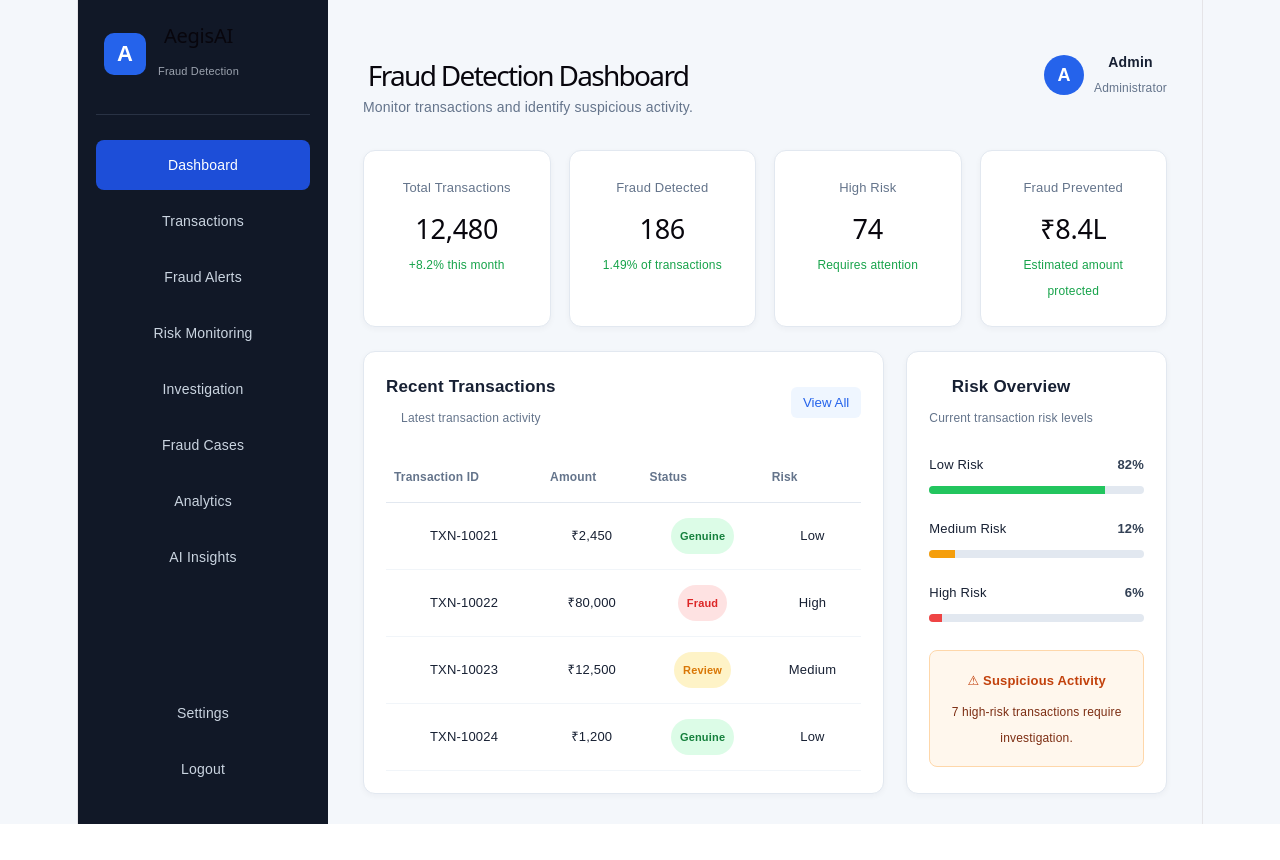
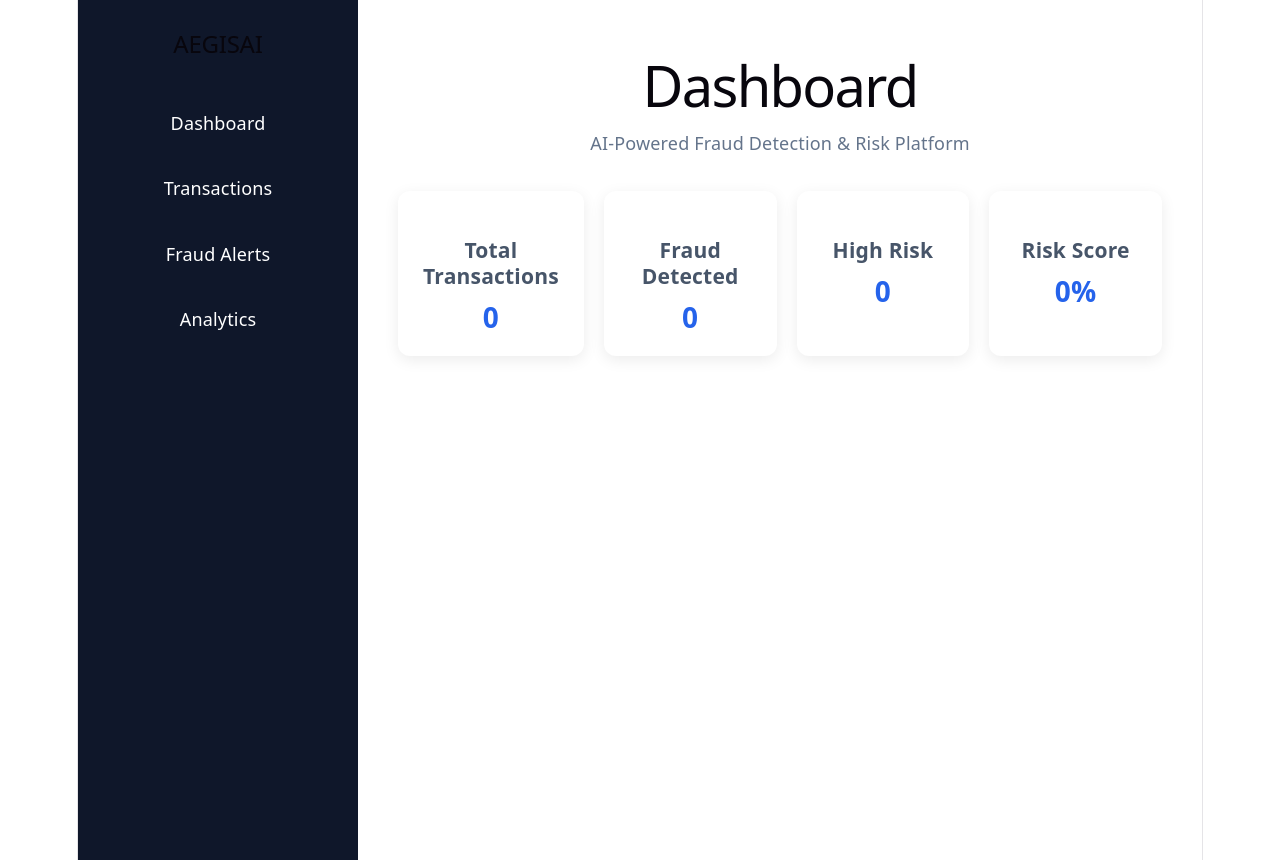
Before and after one commit to YaparlaTejitha/Foundational-Project, a React app in the folder frontend/: page / in a window 1280 px wide. Before the commit the page ends 824 px from the top, so only its background shows below. Built offline with nearby package versions, Linux system fonts and the light colour scheme; the HTML template or start-up script is replaced by a standard one.

Commit message:
Added AegisAI dashboard sidebar

```diff
--- a/frontend/src/App.css
+++ b/frontend/src/App.css
@@ -1,358 +1,68 @@
-* {
-  box-sizing: border-box;
-  margin: 0;
-  padding: 0;
+.app-layout {
+  min-height: 100vh;
+  display: flex;
 }
 
-body {
-  font-family: Arial, Helvetica, sans-serif;
-  background: #f4f7fb;
-  color: #172033;
-}
-
-.app {
-  display: flex;
+.sidebar {
+  width: 240px;
   min-height: 100vh;
-}
-
-/* Sidebar */
-
-.sidebar {
-  width: 250px;
-  min-height: 100vh;
-  background: #111827;
-  color: white;
-  padding: 24px 18px;
-  display: flex;
-  flex-direction: column;
-}
-
-.logo {
-  display: flex;
-  align-items: center;
-  gap: 12px;
-  padding: 0 8px 30px;
-  border-bottom: 1px solid #293244;
-}
-
-.logo-icon {
-  width: 42px;
-  height: 42px;
-  border-radius: 10px;
-  background: #2563eb;
-  display: flex;
-  align-items: center;
-  justify-content: center;
-  font-size: 22px;
-  font-weight: bold;
-}
-
-.logo h2 {
-  font-size: 20px;
-}
-
-.logo span {
-  color: #9ca3af;
-  font-size: 11px;
-}
-
-nav {
-  margin-top: 25px;
-}
-
-nav a,
-.sidebar-bottom a {
-  display: block;
-  padding: 12px 14px;
-  margin-bottom: 6px;
-  border-radius: 8px;
-  color: #cbd5e1;
-  text-decoration: none;
-  font-size: 14px;
-  cursor: pointer;
-}
-
-nav a:hover,
-.sidebar-bottom a:hover,
-nav a.active {
-  background: #1d4ed8;
+  padding: 30px 20px;
+  background: #0f172a;
   color: white;
 }
 
-.sidebar-bottom {
-  margin-top: auto;
+.sidebar h2 {
+  margin-bottom: 40px;
 }
 
-/* Main content */
+.sidebar nav {
+  display: flex;
+  flex-direction: column;
+  gap: 15px;
+}
+
+.sidebar a {
+  color: white;
+  text-decoration: none;
+  padding: 12px;
+  border-radius: 8px;
+}
+
+.sidebar a:hover {
+  background: #2563eb;
+}
 
 .main-content {
   flex: 1;
-  padding: 30px 35px;
-  overflow-x: auto;
+  padding: 40px;
 }
 
-/* Top bar */
-
-.topbar {
-  display: flex;
-  justify-content: space-between;
-  align-items: center;
-  margin-bottom: 30px;
-}
-
-.topbar h1 {
-  font-size: 28px;
-  margin-bottom: 6px;
-}
-
-.topbar p {
-  color: #64748b;
-  font-size: 14px;
-}
-
-.user-profile {
-  display: flex;
-  align-items: center;
-  gap: 10px;
-}
-
-.avatar {
-  width: 40px;
-  height: 40px;
-  border-radius: 50%;
-  background: #2563eb;
-  color: white;
-  display: flex;
-  align-items: center;
-  justify-content: center;
-  font-weight: bold;
-}
-
-.user-profile strong,
-.user-profile span {
-  display: block;
-}
-
-.user-profile strong {
-  font-size: 14px;
-}
-
-.user-profile span {
-  font-size: 12px;
+.subtitle {
+  margin-top: 10px;
   color: #64748b;
 }
 
-/* Statistics */
-
-.stats-grid {
+.dashboard-cards {
   display: grid;
   grid-template-columns: repeat(4, 1fr);
-  gap: 18px;
-  margin-bottom: 24px;
+  gap: 20px;
+  margin-top: 35px;
 }
 
-.stat-card {
+.card {
   background: white;
-  border: 1px solid #e2e8f0;
+  padding: 25px;
   border-radius: 12px;
-  padding: 22px;
-  box-shadow: 0 2px 6px rgba(15, 23, 42, 0.04);
+  box-shadow: 0 4px 15px rgba(0, 0, 0, 0.08);
 }
 
-.stat-card span {
-  color: #64748b;
-  font-size: 13px;
+.card h3 {
+  color: #475569;
+  margin-bottom: 15px;
 }
 
-.stat-card h2 {
-  font-size: 27px;
-  margin: 12px 0 7px;
+.card p {
+  font-size: 28px;
+  font-weight: bold;
+  color: #2563eb;
 }
-
-.stat-card p {
-  color: #16a34a;
-  font-size: 12px;
-}
-
-/* Dashboard panels */
-
-.dashboard-grid {
-  display: grid;
-  grid-template-columns: 2fr 1fr;
-  gap: 22px;
-}
-
-.panel {
-  background: white;
-  border: 1px solid #e2e8f0;
-  border-radius: 12px;
-  padding: 22px;
-  box-shadow: 0 2px 6px rgba(15, 23, 42, 0.04);
-}
-
-.panel-header {
-  display: flex;
-  justify-content: space-between;
-  align-items: center;
-  margin-bottom: 20px;
-}
-
-.panel-header h3 {
-  font-size: 17px;
-  margin-bottom: 5px;
-}
-
-.panel-header p {
-  color: #64748b;
-  font-size: 12px;
-}
-
-.panel-header button {
-  border: none;
-  background: #eff6ff;
-  color: #2563eb;
-  padding: 8px 12px;
-  border-radius: 6px;
-  cursor: pointer;
-}
-
-/* Table */
-
-.table-container {
-  overflow-x: auto;
-}
-
-table {
-  width: 100%;
-  border-collapse: collapse;
-}
-
-th {
-  text-align: left;
-  font-size: 12px;
-  color: #64748b;
-  padding: 12px 8px;
-  border-bottom: 1px solid #e2e8f0;
-}
-
-td {
-  padding: 15px 8px;
-  font-size: 13px;
-  border-bottom: 1px solid #f1f5f9;
-}
-
-.badge {
-  display: inline-block;
-  padding: 5px 9px;
-  border-radius: 20px;
-  font-size: 11px;
-  font-weight: bold;
-}
-
-.genuine {
-  background: #dcfce7;
-  color: #15803d;
-}
-
-.fraud {
-  background: #fee2e2;
-  color: #dc2626;
-}
-
-.review {
-  background: #fef3c7;
-  color: #d97706;
-}
-
-/* Risk */
-
-.risk-item {
-  margin-bottom: 22px;
-}
-
-.risk-item > div:first-child {
-  display: flex;
-  justify-content: space-between;
-  margin-bottom: 8px;
-  font-size: 13px;
-}
-
-.risk-item strong {
-  color: #334155;
-}
-
-.progress {
-  height: 8px;
-  background: #e2e8f0;
-  border-radius: 10px;
-  overflow: hidden;
-}
-
-.progress-low {
-  width: 82%;
-  height: 100%;
-  background: #22c55e;
-}
-
-.progress-medium {
-  width: 12%;
-  height: 100%;
-  background: #f59e0b;
-}
-
-.progress-high {
-  width: 6%;
-  height: 100%;
-  background: #ef4444;
-}
-
-.alert-box {
-  margin-top: 28px;
-  padding: 15px;
-  background: #fff7ed;
-  border: 1px solid #fed7aa;
-  border-radius: 8px;
-}
-
-.alert-box strong {
-  color: #c2410c;
-  font-size: 13px;
-}
-
-.alert-box p {
-  color: #7c2d12;
-  font-size: 12px;
-  margin-top: 5px;
-}
-
-/* Responsive */
-
-@media (max-width: 1000px) {
-  .stats-grid {
-    grid-template-columns: repeat(2, 1fr);
-  }
-
-  .dashboard-grid {
-    grid-template-columns: 1fr;
-  }
-}
-
-@media (max-width: 700px) {
-  .sidebar {
-    width: 200px;
-  }
-
-  .main-content {
-    padding: 20px;
-  }
-
-  .stats-grid {
-    grid-template-columns: 1fr;
-  }
-
-  .topbar {
-    align-items: flex-start;
-    gap: 20px;
-    flex-direction: column;
-  }
-}
--- a/frontend/src/App.jsx
+++ b/frontend/src/App.jsx
@@ -4,193 +4,53 @@ import Transactions from "./pages/Transactions";
 
 function Dashboard() {
   return (
-    <div className="app">
+    <div className="app-layout">
+
       {/* Sidebar */}
       <aside className="sidebar">
-        <div className="logo">
-          <div className="logo-icon">A</div>
-          <div>
-            <h2>AegisAI</h2>
-            <span>Fraud Detection</span>
-          </div>
-        </div>
+        <h2>AEGISAI</h2>
 
         <nav>
-          <Link className="active" to="/">
-            Dashboard
-          </Link>
-          <Link to="/transactions">
-            Transactions
-          </Link>
-          <a>Fraud Alerts</a>
-          <a>Risk Monitoring</a>
-          <a>Investigation</a>
-          <a>Fraud Cases</a>
-          <a>Analytics</a>
-          <a>AI Insights</a>
+          <Link to="/">Dashboard</Link>
+          <Link to="/transactions">Transactions</Link>
+          <Link to="/alerts">Fraud Alerts</Link>
+          <Link to="/analytics">Analytics</Link>
         </nav>
-
-        <div className="sidebar-bottom">
-          <a>Settings</a>
-          <a>Logout</a>
-        </div>
       </aside>
 
       {/* Main Content */}
       <main className="main-content">
-        <header className="topbar">
-          <div>
-            <h1>Fraud Detection Dashboard</h1>
-            <p>Monitor transactions and identify suspicious activity.</p>
+        <h1>Dashboard</h1>
+
+        <p className="subtitle">
+          AI-Powered Fraud Detection & Risk Platform
+        </p>
+
+        <div className="dashboard-cards">
+
+          <div className="card">
+            <h3>Total Transactions</h3>
+            <p>0</p>
           </div>
 
-          <div className="user-profile">
-            <div className="avatar">A</div>
-            <div>
-              <strong>Admin</strong>
-              <span>Administrator</span>
-            </div>
-          </div>
-        </header>
-
-        {/* Statistics */}
-        <section className="stats-grid">
-          <div className="stat-card">
-            <span>Total Transactions</span>
-            <h2>12,480</h2>
-            <p>+8.2% this month</p>
+          <div className="card">
+            <h3>Fraud Detected</h3>
+            <p>0</p>
           </div>
 
-          <div className="stat-card">
-            <span>Fraud Detected</span>
-            <h2>186</h2>
-            <p>1.49% of transactions</p>
+          <div className="card">
+            <h3>High Risk</h3>
+            <p>0</p>
           </div>
 
-          <div className="stat-card">
-            <span>High Risk</span>
-            <h2>74</h2>
-            <p>Requires attention</p>
+          <div className="card">
+            <h3>Risk Score</h3>
+            <p>0%</p>
           </div>
 
-          <div className="stat-card">
-            <span>Fraud Prevented</span>
-            <h2>₹8.4L</h2>
-            <p>Estimated amount protected</p>
-          </div>
-        </section>
+        </div>
+      </main>
 
-        {/* Dashboard Sections */}
-        <section className="dashboard-grid">
-          <div className="panel">
-            <div className="panel-header">
-              <div>
-                <h3>Recent Transactions</h3>
-                <p>Latest transaction activity</p>
-              </div>
-
-              <Link to="/transactions">
-                <button>View All</button>
-              </Link>
-            </div>
-
-            <div className="table-container">
-              <table>
-                <thead>
-                  <tr>
-                    <th>Transaction ID</th>
-                    <th>Amount</th>
-                    <th>Status</th>
-                    <th>Risk</th>
-                  </tr>
-                </thead>
-
-                <tbody>
-                  <tr>
-                    <td>TXN-10021</td>
-                    <td>₹2,450</td>
-                    <td>
-                      <span className="badge genuine">Genuine</span>
-                    </td>
-                    <td>Low</td>
-                  </tr>
-
-                  <tr>
-                    <td>TXN-10022</td>
-                    <td>₹80,000</td>
-                    <td>
-                      <span className="badge fraud">Fraud</span>
-                    </td>
-                    <td>High</td>
-                  </tr>
-
-                  <tr>
-                    <td>TXN-10023</td>
-                    <td>₹12,500</td>
-                    <td>
-                      <span className="badge review">Review</span>
-                    </td>
-                    <td>Medium</td>
-                  </tr>
-
-                  <tr>
-                    <td>TXN-10024</td>
-                    <td>₹1,200</td>
-                    <td>
-                      <span className="badge genuine">Genuine</span>
-                    </td>
-                    <td>Low</td>
-                  </tr>
-                </tbody>
-              </table>
-            </div>
-          </div>
-
-          <div className="panel">
-            <div className="panel-header">
-              <div>
-                <h3>Risk Overview</h3>
-                <p>Current transaction risk levels</p>
-              </div>
-            </div>
-
-            <div className="risk-item">
-              <div>
-                <span>Low Risk</span>
-                <strong>82%</strong>
-              </div>
-              <div className="progress">
-                <div className="progress-low"></div>
-              </div>
-            </div>
-
-            <div className="risk-item">
-              <div>
-                <span>Medium Risk</span>
-                <strong>12%</strong>
-              </div>
-              <div className="progress">
-                <div className="progress-medium"></div>
-              </div>
-            </div>
-
-            <div className="risk-item">
-              <div>
-                <span>High Risk</span>
-                <strong>6%</strong>
-              </div>
-              <div className="progress">
-                <div className="progress-high"></div>
-              </div>
-            </div>
-
-            <div className="alert-box">
-              <strong>⚠ Suspicious Activity</strong>
-              <p>7 high-risk transactions require investigation.</p>
-            </div>
-          </div>
-        </section>
-      </main>
     </div>
   );
 }
```
